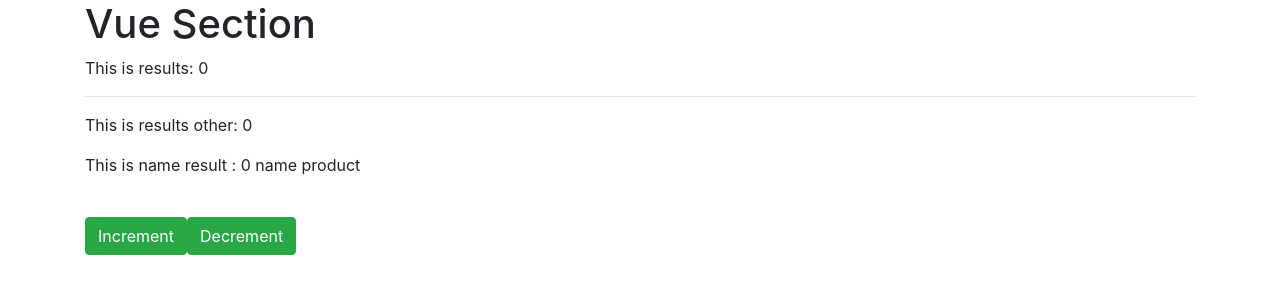
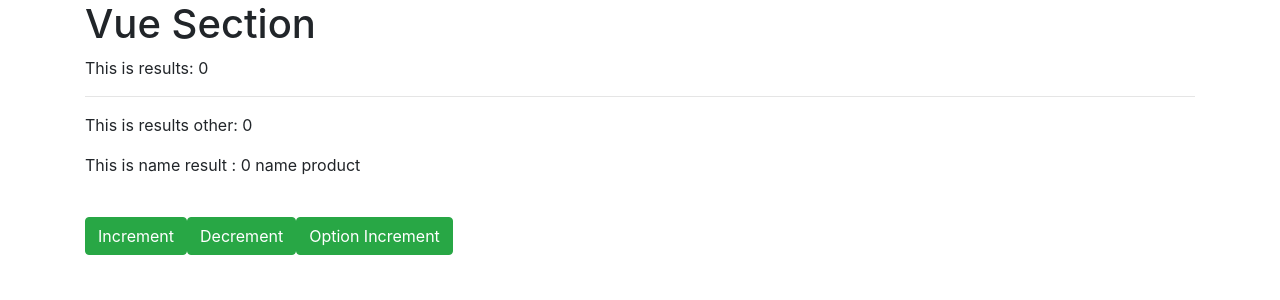
Before and after one commit to hoangchien97/learn-VueJS, a Vue app in the folder vuex/: page / in a window 1280 px wide. Shown: the top 300 px of the page. Built offline with nearby package versions, Linux system fonts and the light colour scheme.

Commit message:
mutations thay đổi state từ component

```diff
--- a/vuex/src/components/Result.vue
+++ b/vuex/src/components/Result.vue
@@ -9,7 +9,7 @@ export default {
       result(){
         return this.$store.state.result;
       }
-    },
+    }
 }
 </script>
 
--- a/vuex/src/components/Vuex.vue
+++ b/vuex/src/components/Vuex.vue
@@ -2,6 +2,7 @@
   <div>
       <button class="btn btn-success" @click="increment">Increment</button>
       <button class="btn btn-success" @click="decrement">Decrement</button>
+      <button class="btn btn-success" @click="optionsIncrement">Option Increment</button>
   </div>
 </template>
 
@@ -13,6 +14,10 @@ export default {
         },
         decrement(){
             this.$store.state.result--
+        },
+        optionsIncrement(){
+            // this.$store.commit(‘mutationName’, payload).
+            this.$store.commit('optionsIncrement',30)
         }
     }
 }
--- a/vuex/src/store/store.js
+++ b/vuex/src/store/store.js
@@ -18,5 +18,11 @@ export const store = new Vuex.Store({
       getNameResult: state => {
         return state.result + ' name product'
       }
+    },
+    mutations: {
+      // tang bnhieu
+      optionsIncrement(state, n){
+         state.result += n;
+      }
     }
   })
```
Also changed, not shown: vuex/src/components/Other.vue (+0 -7 lines).
